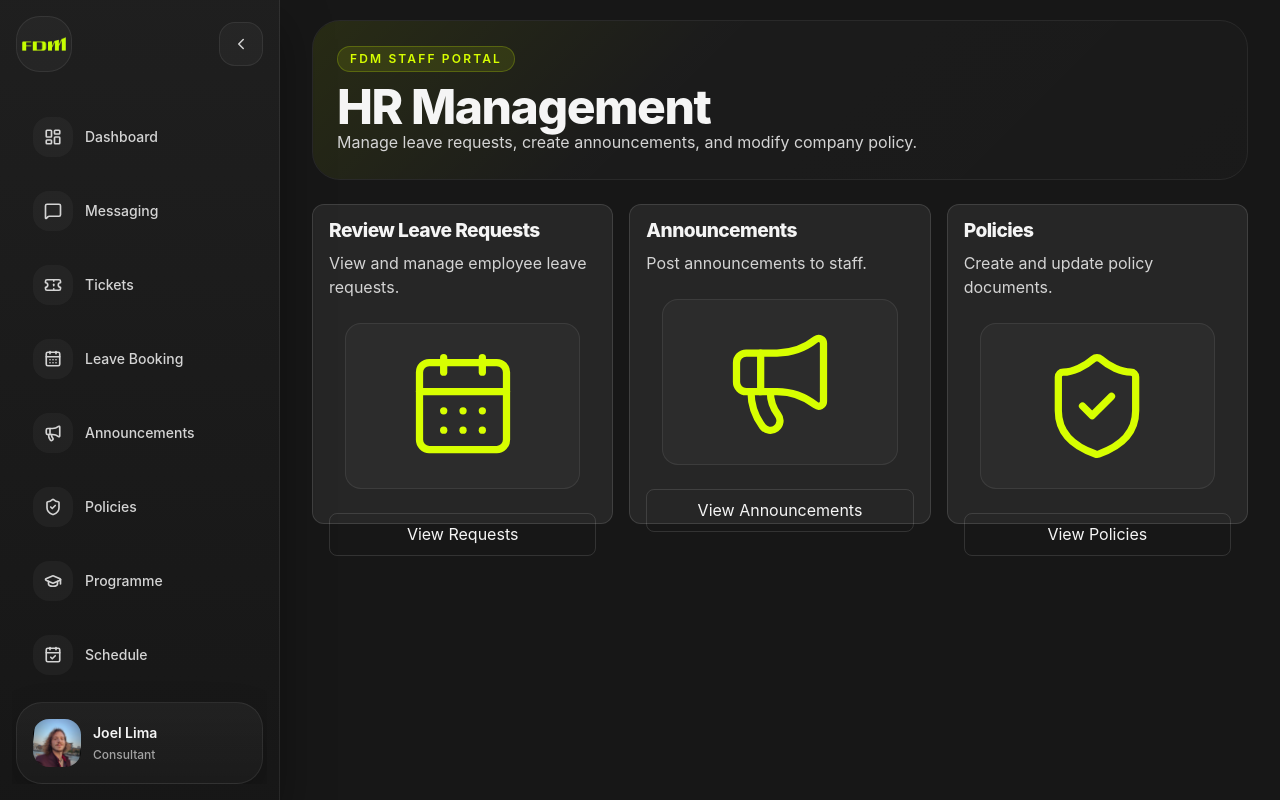
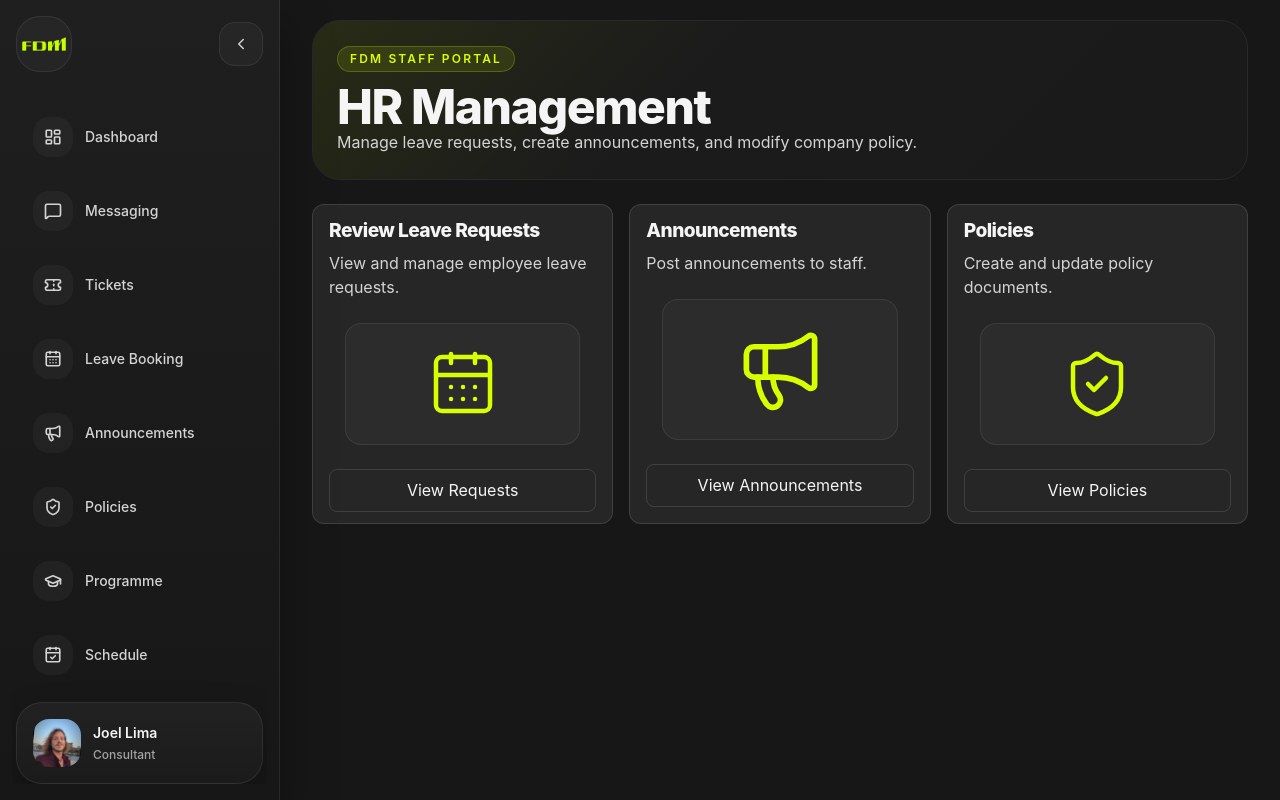
Before and after one commit to FowzanRaja/employee-portal, a React (Vite) app in the folder frontend/: page /hr in a window 1280 px wide. Built offline with nearby package versions, Linux system fonts and the light colour scheme.

Commit message:
tweaked HR / leave page styling

```diff
--- a/frontend/src/components/HR/HR.jsx
+++ b/frontend/src/components/HR/HR.jsx
@@ -1,5 +1,5 @@
 import { CalendarDays , Megaphone, ShieldCheck, Ticket } from "lucide-react";
-import HRActionCard from "./HRActionCard";
+import TicketTypeCard from '../../components/TicketManagementCard'
 import Title from '../Title'
 
 export default function HRDisplay() {
@@ -39,13 +39,13 @@
 
             <div className="programme-grid">
                 {HR_SECTIONS.map((section) => (
-                    <HRActionCard
+                    <TicketTypeCard
                         key={section.to}
                         title={section.title}
                         description={section.description}
                         to={section.to}
                         icon={section.icon}
-                        buttonLabel={section.buttonLabel}
+                        buttonText={section.buttonLabel}
                     />
                 ))}
             </div>
--- a/frontend/src/components/HR/HRActionCard.jsx
+++ /dev/null
@@ -1,28 +0,0 @@
-import { useNavigate } from 'react-router-dom'
-
-export default function HRActionCard({ title, description, to, icon: Icon, buttonLabel }) {
-  const navigate = useNavigate()
-
-  return (
-    <article className="programme-card">
-      <h2 className="programme-card-title">{title}</h2>
-      <p className="programme-card-description">
-        {description}
-      </p>
-
-      {Icon && (
-        <div className="programme-card-icon">
-          <Icon size={140} strokeWidth={1.5} />
-        </div>
-      )}
-
-      <button
-        type="button"
-        className="programme-card-button"
-        onClick={() => navigate(to)}
-      >
-        {buttonLabel}
-      </button>
-    </article>
-  )
-}
--- a/frontend/src/components/HR/LeaveRequest.jsx
+++ b/frontend/src/components/HR/LeaveRequest.jsx
@@ -19,7 +19,7 @@
             </div>
             {status == "pending" &&
                 <div className="leave-request-buttons-container">
-                    <span className="leave-status leave-status-pending"> Pending </span>
+                    <span className='inline-flex items-center gap-2 rounded-full px-4 py-2 mr-2 text-xs font-semibold bg-[rgba(234,179,8,0.06)] text-[var(--fdm-lime)] border border-[rgba(215,255,0,0.06)]'> Pending </span>
                     <button className="leave-button" onClick={() => onApprove(id)}> <Check id="approve"/> </button>
                     <button className="leave-button" onClick={() => onDeny(id)}> <X id="deny"/> </button>
                 </div>
@@ -27,13 +27,13 @@
 
             {status == "approved" &&
                 <div className="leave-request-buttons-container">
-                    <span className="leave-status leave-status-approved"> Approved </span>
+                    <span className='inline-flex items-center gap-2 rounded-full px-3 py-2 text-xs font-semibold bg-[rgba(34,197,94,0.12)] text-emerald-300 border border-[rgba(34,197,94,0.06)]'> Approved </span>
                 </div>
                 }
 
             {status == "denied" &&
                 <div className="leave-request-buttons-container">
-                    <span className="leave-status leave-status-rejected"> Denied </span>
+                    <span className='inline-flex items-center gap-2 rounded-full px-3 py-2 text-xs font-semibold bg-[rgba(239,68,68,0.06)] text-rose-400 border border-[rgba(239,68,68,0.06)]'> Denied </span>
                 </div>
             }
 
```
Also changed, not shown: 1 other file (tests, documents, lock files or other folders).
